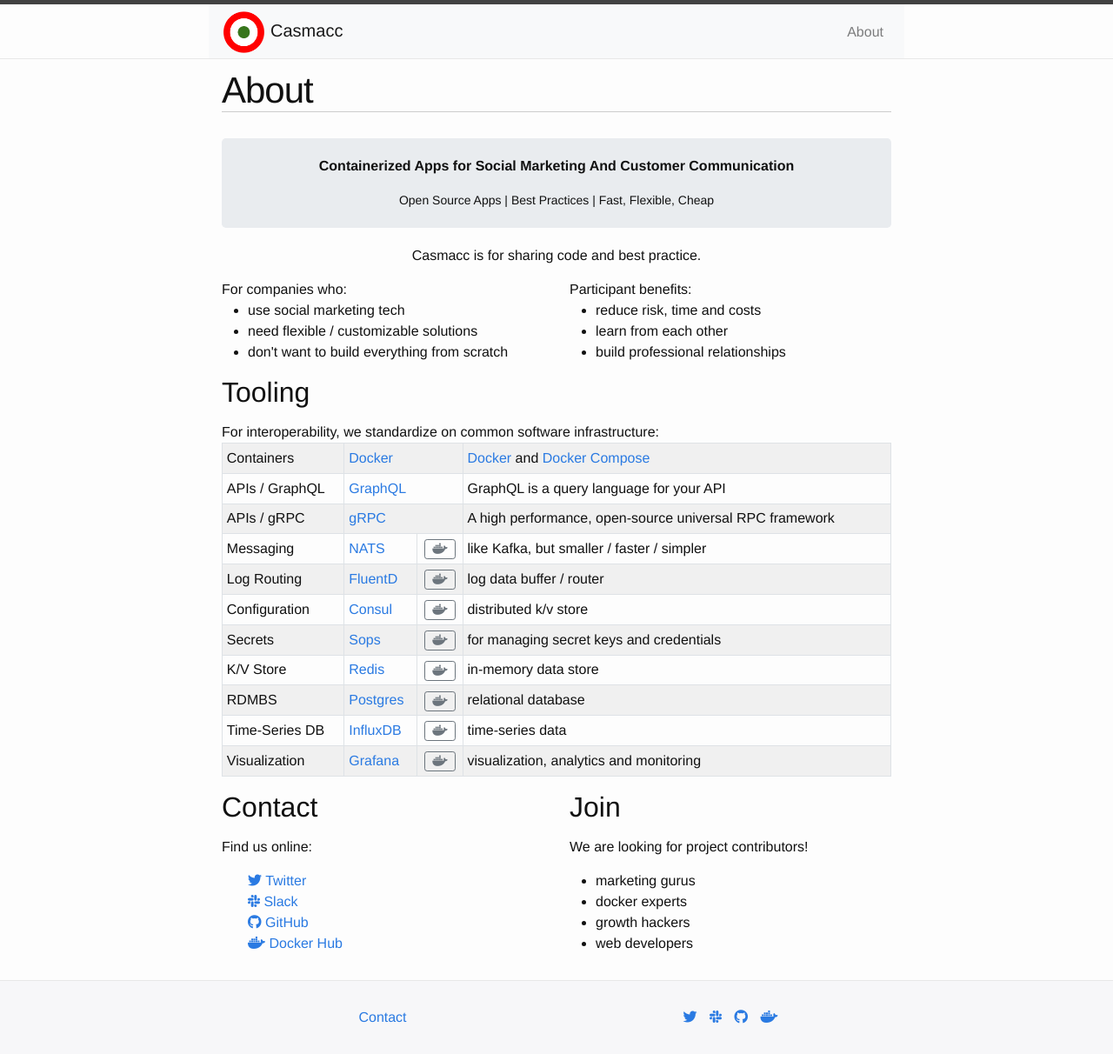
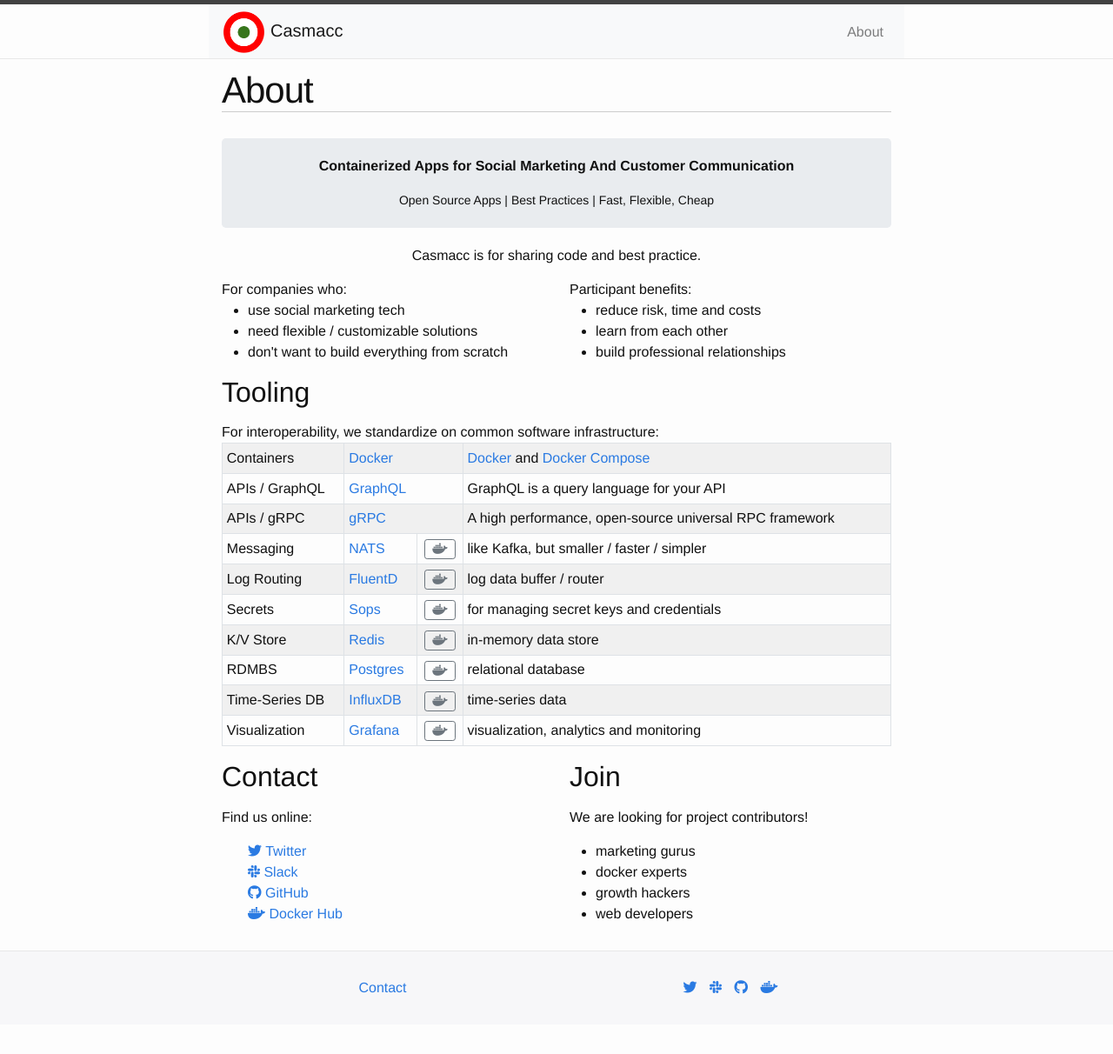
Before and after one commit to casmacc/website, a Jekyll site: the page built from docs/pages/about.html, in a window 1280 px wide. Shown: the whole page at 87% size. Built offline with Jekyll 4.4.1, drawn with Linux system fonts in a browser that asks for light colours; nearby versions of some CDN libraries; after the commit the page ends 1178 px from its top, so only the background shows below that.

Commit message:
Update gems

```diff
--- a/docs/pages/about.html
+++ b/docs/pages/about.html
@@ -113,24 +113,6 @@
     </td>
     <td>
       log data buffer / router
-    </td>
-  </tr>
-
-
-  <tr>
-    <td>Configuration</td>
-    <td>
-      <a href="https://www.consul.io/">Consul</a>
-    </td>
-    <td align=center>
-      <a href="https://hub.docker.com/_/consul/" target="_blank">
-        <button type="button" class="btn btn-outline-secondary btn-sm">
-          <i class='fab fa-docker'></i>
-        </button>
-      </a>
-    </td>
-    <td>
-      distributed k/v store
     </td>
   </tr>
 
```
Also changed, not shown: Gemfile (+1 -10 lines), Gemfile.lock.
